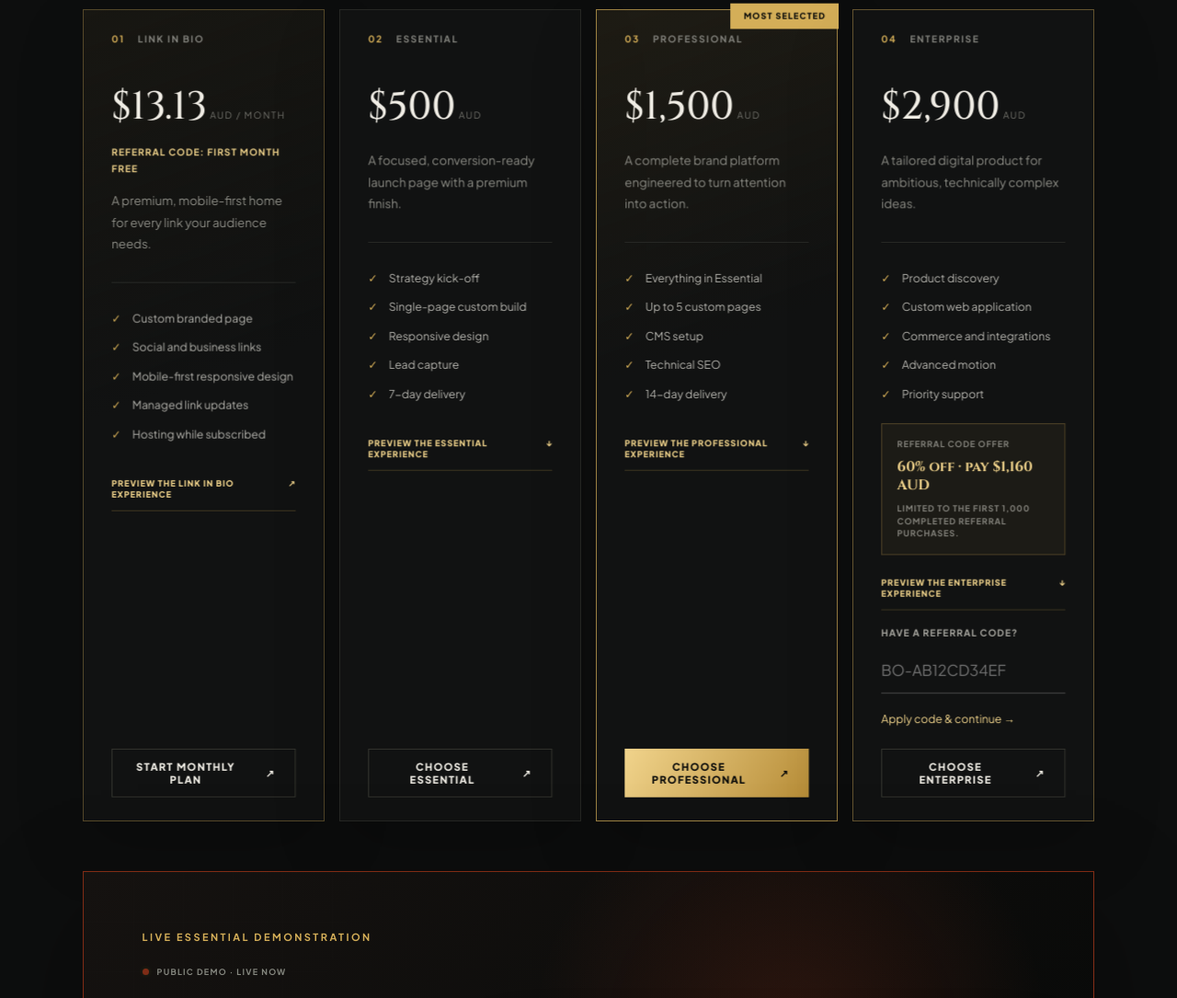
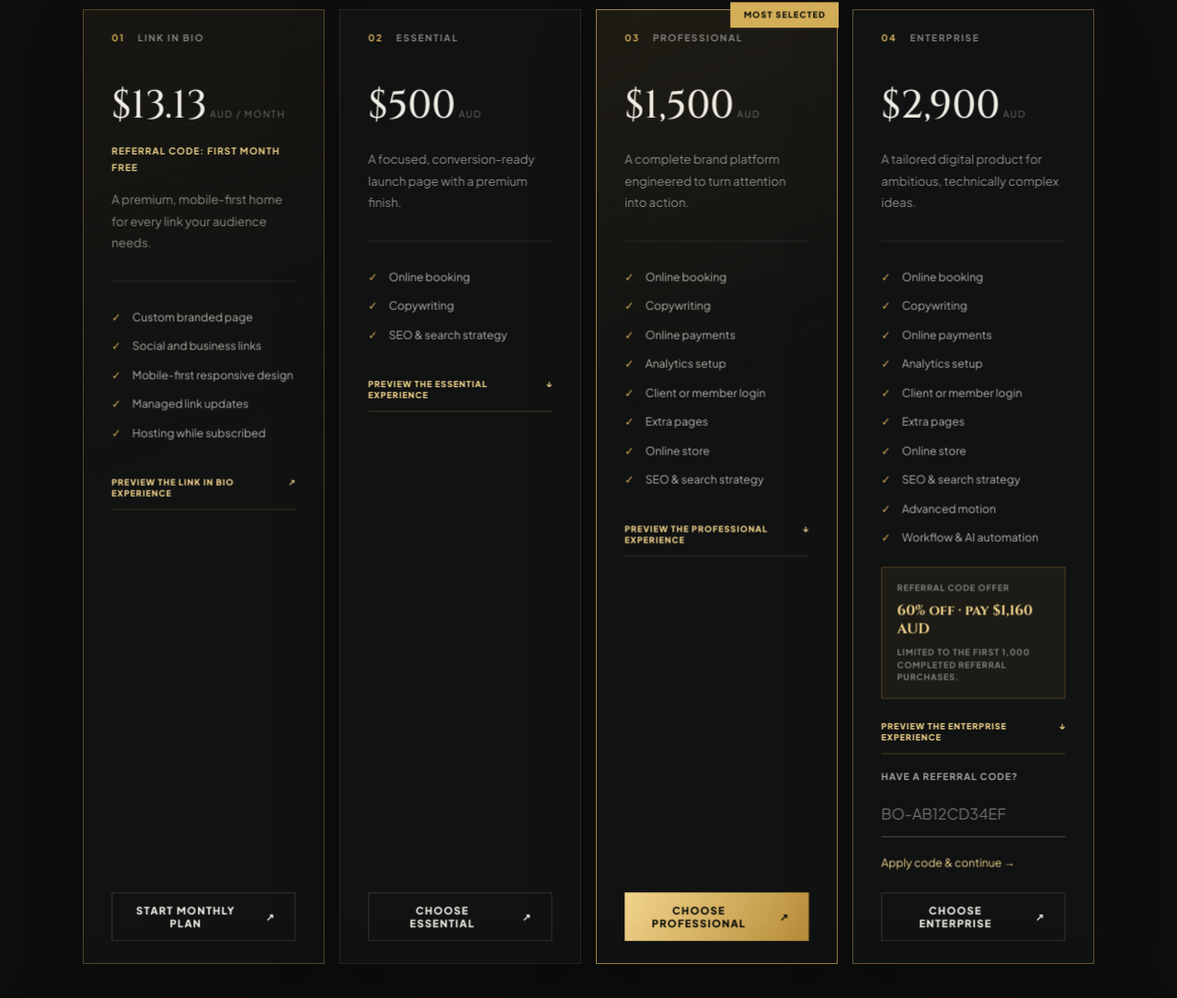
Before and after one commit to SVMKVPV/BLVCK-OAK, a website: page index.html in a window 1280 px wide. Shown: the part 9063-10148 px from the top of the page at 92% size. Drawn offline with Linux system fonts and the light colour scheme; no server answers.

Commit message:
Align advertised package inclusions

```diff
--- a/index.html
+++ b/index.html
@@ -352,11 +352,9 @@
           <div class="package-price">$500<small> AUD</small></div>
           <p>A focused, conversion-ready launch page with a premium finish.</p>
           <ul>
-            <li><span>✓</span>Strategy kick-off</li>
-            <li><span>✓</span>Single-page custom build</li>
-            <li><span>✓</span>Responsive design</li>
-            <li><span>✓</span>Lead capture</li>
-            <li><span>✓</span>7-day delivery</li>
+            <li><span>✓</span>Online booking</li>
+            <li><span>✓</span>Copywriting</li>
+            <li><span>✓</span>SEO &amp; search strategy</li>
           </ul>
           <a class="package-demo-link" href="#essential-demo">Preview the Essential experience <span>↓</span></a>
           <button class="button button-dark package-action" type="button" data-package="essential">Choose Essential <span>↗</span></button>
@@ -368,11 +366,14 @@
           <div class="package-price">$1,500<small> AUD</small></div>
           <p>A complete brand platform engineered to turn attention into action.</p>
           <ul>
-            <li><span>✓</span>Everything in Essential</li>
-            <li><span>✓</span>Up to 5 custom pages</li>
-            <li><span>✓</span>CMS setup</li>
-            <li><span>✓</span>Technical SEO</li>
-            <li><span>✓</span>14-day delivery</li>
+            <li><span>✓</span>Online booking</li>
+            <li><span>✓</span>Copywriting</li>
+            <li><span>✓</span>Online payments</li>
+            <li><span>✓</span>Analytics setup</li>
+            <li><span>✓</span>Client or member login</li>
+            <li><span>✓</span>Extra pages</li>
+            <li><span>✓</span>Online store</li>
+            <li><span>✓</span>SEO &amp; search strategy</li>
           </ul>
           <a class="package-demo-link" href="#professional-demo">Preview the Professional experience <span>↓</span></a>
           <button class="button button-gold package-action" type="button" data-package="professional">Choose Professional <span>↗</span></button>
@@ -383,11 +384,16 @@
           <div class="package-price">$2,900<small> AUD</small></div>
           <p>A tailored digital product for ambitious, technically complex ideas.</p>
           <ul>
-            <li><span>✓</span>Product discovery</li>
-            <li><span>✓</span>Custom web application</li>
-            <li><span>✓</span>Commerce and integrations</li>
+            <li><span>✓</span>Online booking</li>
+            <li><span>✓</span>Copywriting</li>
+            <li><span>✓</span>Online payments</li>
+            <li><span>✓</span>Analytics setup</li>
+            <li><span>✓</span>Client or member login</li>
+            <li><span>✓</span>Extra pages</li>
+            <li><span>✓</span>Online store</li>
+            <li><span>✓</span>SEO &amp; search strategy</li>
             <li><span>✓</span>Advanced motion</li>
-            <li><span>✓</span>Priority support</li>
+            <li><span>✓</span>Workflow &amp; AI automation</li>
           </ul>
           <div class="enterprise-offer-mini">
             <span>Referral code offer</span>
```
